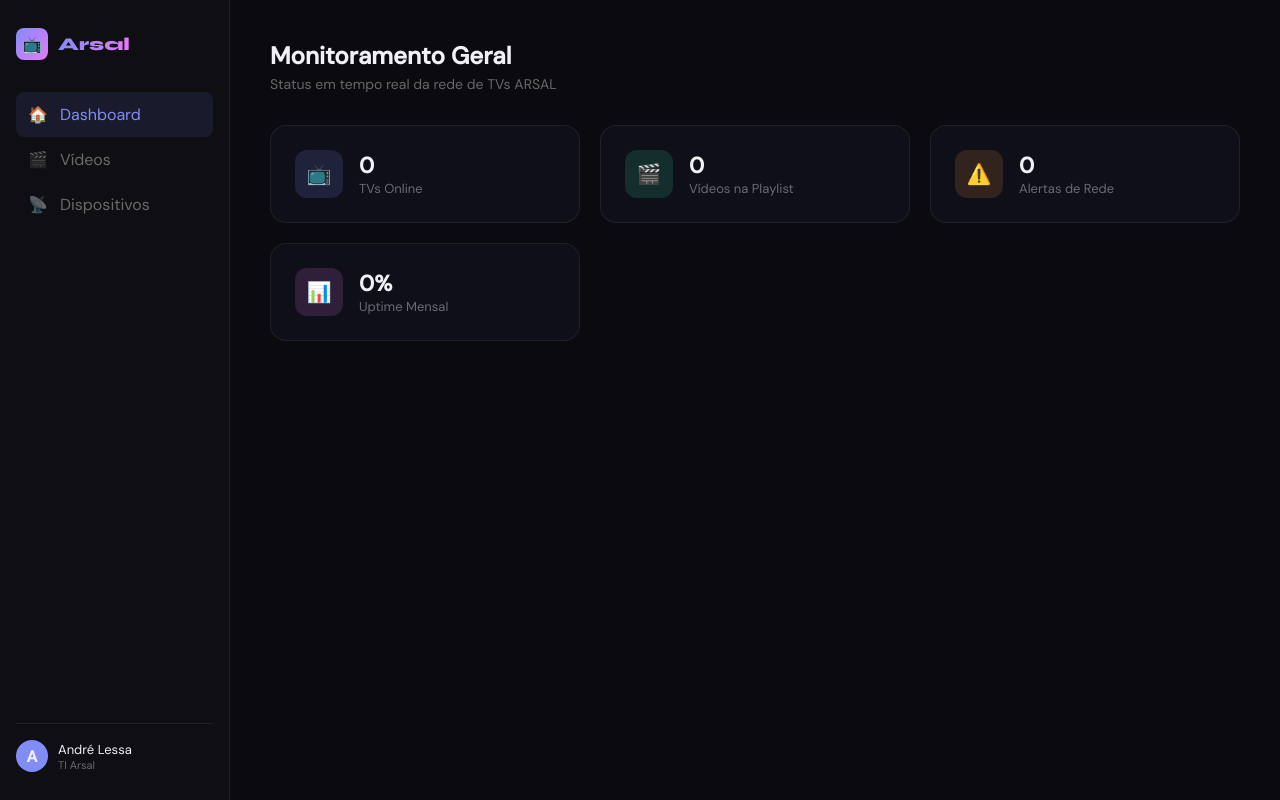
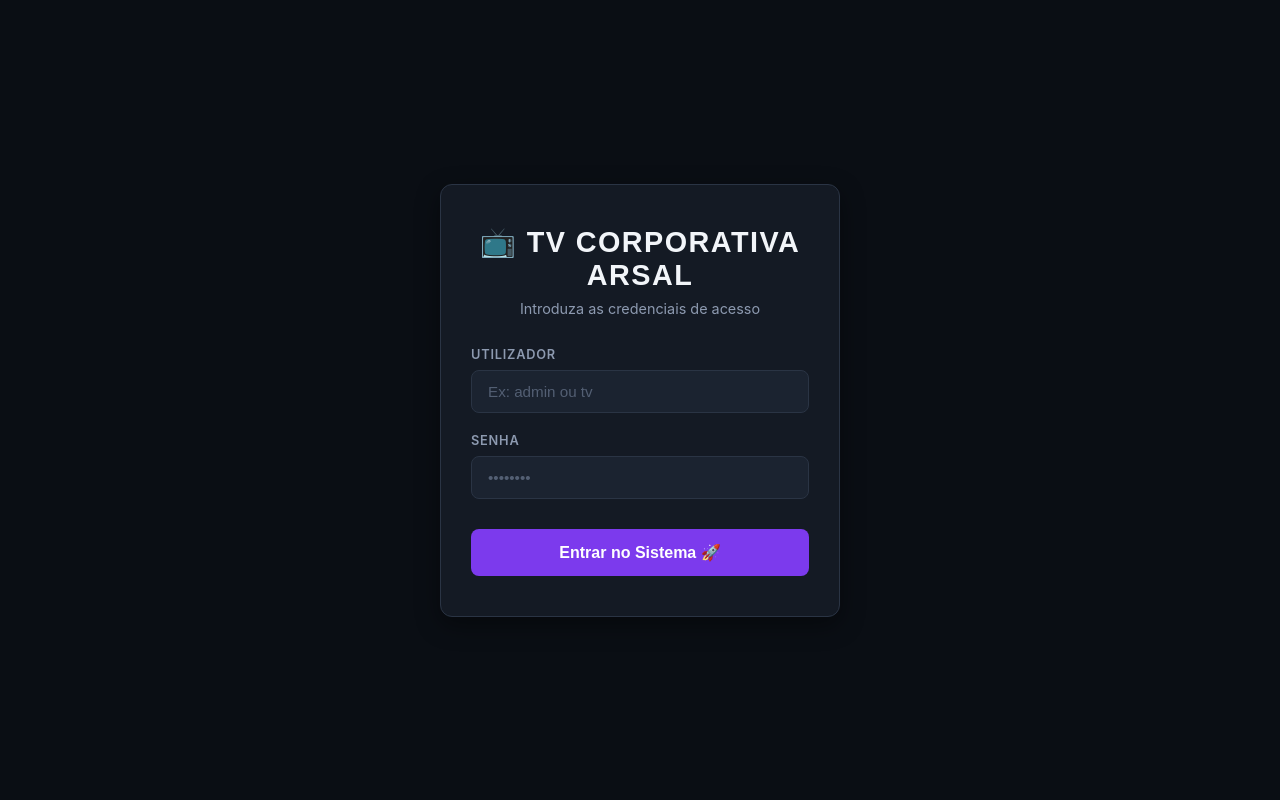
Before and after one commit to andrelessssa/Tv-corporativa_JAVA_ANGULAR, an Angular app in the folder tv-corporativa-frontend/: page / in a window 1280 px wide. Before the commit this address led to /dashboard. Built offline with nearby package versions, Linux system fonts and the light colour scheme; no server answers.

Commit message:
Teste
Teste

```diff
--- a/tv-corporativa-frontend/src/app/app.html
+++ b/tv-corporativa-frontend/src/app/app.html
@@ -1,7 +1,10 @@
-<div class="app-container">
+<div class="app-container" *ngIf="deveExibirSidebar()">
   <app-sidebar></app-sidebar>
-
   <main class="main-content">
     <router-outlet></router-outlet>
   </main>
 </div>
+
+<ng-container *ngIf="!deveExibirSidebar()">
+  <router-outlet></router-outlet>
+</ng-container>
--- a/tv-corporativa-frontend/src/app/app.ts
+++ b/tv-corporativa-frontend/src/app/app.ts
@@ -1,5 +1,6 @@
 import { Component } from '@angular/core';
-import { RouterModule, RouterOutlet } from '@angular/router';
+import { RouterModule, RouterOutlet, Router } from '@angular/router';
+import { CommonModule } from '@angular/common'; // 👈 Essencial para usar o *ngIf
 import { Sidebar } from './shared/components/sidebar/sidebar';
 import { Dashboard } from './features/dashboard/dashboard';
 import { Video } from './features/video/video';
@@ -9,18 +10,35 @@ import { Midia } from './components/midia/midia';
 @Component({
   selector: 'app-root',
   standalone: true,
-
   imports: [
+    CommonModule, // 👈 Adicionado aqui!
     RouterModule,
     RouterOutlet,
     Sidebar,
     Dashboard,
     Video,
     Dispositivos,
-    Midia],
+    Midia
+  ],
   templateUrl: './app.html',
   styleUrls: ['./app.scss']
 })
 export class AppComponent {
   title = 'tv-arsal-front';
+
+  // 🔌 Injeta o Router para monitorar a URL da tela ativa
+  constructor(private router: Router) {}
+
+ // 🕵️‍♂️ Regra atualizada com os caminhos reais das suas rotas!
+  deveExibirSidebar(): boolean {
+    const perfil = localStorage.getItem('perfilUser');
+    const rotaAtual = this.router.url;
+
+    // Só exibe a barra lateral se for ADMIN e estiver nas telas de gerenciamento
+    return perfil === 'ADMIN' && (
+      rotaAtual === '/dashboard' ||
+      rotaAtual === '/videos' ||
+      rotaAtual === '/dispositivos'
+    );
+  }
 }
--- a/tv-corporativa-frontend/src/app/features/login/login.html
+++ b/tv-corporativa-frontend/src/app/features/login/login.html
@@ -1 +1,18 @@
-<p>login works!</p>
+<div class="login-container">
+  <div class="login-card">
+    <h2>📺 TV Corporativa ARSAL</h2>
+    <p>Introduza as credenciais de acesso</p>
+
+    <div class="input-group">
+      <label>Utilizador</label>
+      <input type="text" [(ngModel)]="usuario" placeholder="Ex: admin ou tv">
+    </div>
+
+    <div class="input-group">
+      <label>Senha</label>
+      <input type="password" [(ngModel)]="senha" placeholder="••••••••">
+    </div>
+
+    <button (click)="fazerLogin()">Entrar no Sistema 🚀</button>
+  </div>
+</div>
--- a/tv-corporativa-frontend/src/app/features/login/login.scss
+++ b/tv-corporativa-frontend/src/app/features/login/login.scss
@@ -0,0 +1,92 @@
+.login-container {
+  display: flex;
+  justify-content: center;
+  align-items: center;
+  min-height: 100vh;
+  background-color: #0A0E14; /* Fundo escuro padrão Arsal 🖤 */
+  font-family: 'Inter', sans-serif;
+  padding: 20px;
+}
+
+.login-card {
+  background-color: #141A24; /* Superfície do painel */
+  border: 1px solid #2A3444;
+  border-radius: 12px;
+  padding: 40px 30px;
+  max-width: 400px;
+  width: 100%;
+  box-shadow: 0 8px 24px rgba(0, 0, 0, 0.4);
+  text-align: center;
+
+  h2 {
+    color: #F2F5F9;
+    font-family: 'Oswald', sans-serif;
+    font-size: 1.8rem;
+    margin-bottom: 8px;
+    text-transform: uppercase;
+    letter-spacing: 0.05em;
+  }
+
+  p {
+    color: #8D9AB0;
+    font-size: 0.9rem;
+    margin-bottom: 30px;
+  }
+}
+
+.input-group {
+  text-align: left;
+  margin-bottom: 20px;
+
+  label {
+    display: block;
+    color: #8D9AB0;
+    font-size: 0.8rem;
+    font-weight: 600;
+    text-transform: uppercase;
+    margin-bottom: 8px;
+    letter-spacing: 0.06em;
+  }
+
+  input {
+    width: 100%;
+    padding: 12px 16px;
+    background-color: #1B2330;
+    border: 1px solid #2A3444;
+    border-radius: 8px;
+    color: #F2F5F9;
+    font-size: 0.95rem;
+    outline: none;
+    transition: border-color 0.3s ease;
+
+    &:focus {
+      border-color: #7c3aed; /* Roxo destaque ao focar 💜 */
+    }
+
+    &::placeholder {
+      color: #535F73;
+    }
+  }
+}
+
+button {
+  width: 100%;
+  padding: 14px;
+  background-color: #7c3aed; /* Roxo padrão do botão Novo Vídeo */
+  color: #ffffff;
+  border: none;
+  border-radius: 8px;
+  font-size: 1rem;
+  font-weight: bold;
+  cursor: pointer;
+  transition: background 0.3s ease, transform 0.1s ease;
+  margin-top: 10px;
+
+  &:hover {
+    background-color: #6d28d9;
+  }
+
+  &:active {
+    transform: scale(0.98);
+  }
+}
--- a/tv-corporativa-frontend/src/app/features/login/login.ts
+++ b/tv-corporativa-frontend/src/app/features/login/login.ts
@@ -1,11 +1,32 @@
 import { Component } from '@angular/core';
+import { CommonModule } from '@angular/common';
+import { FormsModule } from '@angular/forms';
+import { Router } from '@angular/router';
 
 @Component({
   selector: 'app-login',
-  imports: [],
+  standalone: true,
+  imports: [CommonModule, FormsModule],
   templateUrl: './login.html',
-  styleUrl: './login.scss',
+  styleUrls: ['./login.scss']
 })
-export class Login {
+export class LoginComponent {
+  usuario: string = '';
+  senha:  String = '';
 
-}
+  constructor(private router: Router) {}
+
+fazerLogin() {
+  if (this.usuario === 'admin' && this.senha === 'arsal@123') {
+    localStorage.setItem('perfilUser', 'ADMIN');
+    this.router.navigate(['/videos']); // 👈 Alterado de 'gestao' para 'videos'!
+  }
+  else if (this.usuario === 'tv' && this.senha === 'tv@123') {
+    localStorage.setItem('perfilUser', 'TV');
+    this.router.navigate(['/tv-loop']);
+  }
+  else {
+    alert('Credenciais incorretas! 🚫');
+  }
+
+}}
--- /dev/null
+++ b/tv-corporativa-frontend/src/app/features/tv-loop/tv-loop.html
@@ -0,0 +1,17 @@
+<div class="tv-container">
+  <video
+    *ngIf="videoUrlAtual"
+    #videoPlayer
+    [src]="videoUrlAtual"
+    (ended)="proximoVideo()"
+    autoplay
+    muted
+    controls="false"
+    class="fullscreen-video">
+  </video>
+
+  <div *ngIf="!videoUrlAtual" class="carregando">
+    <div class="spinner"></div>
+    <h2>Buscando playlist da TV ARSAL... 📡</h2>
+  </div>
+</div>
--- /dev/null
+++ b/tv-corporativa-frontend/src/app/features/tv-loop/tv-loop.scss
@@ -0,0 +1,48 @@
+.tv-container {
+  position: fixed;
+  top: 0;
+  left: 0;
+  width: 100vw;
+  height: 100vh;
+  background-color: #000000; /* Fundo totalmente preto para dar destaque ao vídeo 🖤 */
+  overflow: hidden;
+  display: flex;
+  justify-content: center;
+  align-items: center;
+  z-index: 9999; /* Garante que fica por cima de absolutamente tudo */
+}
+
+.fullscreen-video {
+  width: 100%;
+  height: 100%;
+  object-fit: cover; /* Faz o vídeo preencher a tela toda sem distorcer 🎬 */
+  background-color: #000000;
+}
+
+.carregando {
+  text-align: center;
+  color: #8D9AB0;
+  font-family: 'Inter', sans-serif;
+
+  h2 {
+    margin-top: 20px;
+    font-size: 1.5rem;
+    letter-spacing: 0.05em;
+  }
+}
+
+/* 🔄 Um efeito visual bonito de carregamento enquanto o Java responde */
+.spinner {
+  border: 4px solid rgba(255, 255, 255, 0.1);
+  width: 50px;
+  height: 50px;
+  border-radius: 50%;
+  border-left-color: #7c3aed; /* Roxo padrão do sistema 💜 */
+  animation: spin 1s linear infinite;
+  margin: 0 auto;
+}
+
+@keyframes spin {
+  0% { transform: rotate(0deg); }
+  100% { transform: rotate(360deg); }
+}
--- /dev/null
+++ b/tv-corporativa-frontend/src/app/features/tv-loop/tv-loop.ts
@@ -0,0 +1,67 @@
+import { Component, OnInit, ViewChild, ElementRef } from '@angular/core';
+import { CommonModule } from '@angular/common';
+import { MidiaDTO, VideoService } from '../video/services/video'; // 👈 Buscando o service que você já criou!
+
+@Component({
+  selector: 'app-tv-loop',
+  standalone: true,
+  imports: [CommonModule],
+  templateUrl: './tv-loop.html',
+  styleUrls: ['./tv-loop.scss']
+})
+export class TvLoopComponent implements OnInit {
+
+  // 🎯 Captura a tag <video> do HTML para controlarmos via JavaScript
+  @ViewChild('videoPlayer') videoPlayer!: ElementRef<HTMLVideoElement>;
+
+  listaDeMidias: MidiaDTO[] = [];
+  indiceAtual: number = 0; // Controla qual vídeo da lista está passando
+  videoUrlAtual: string = '';
+
+  constructor(private videoService: VideoService) {}
+
+  ngOnInit(): void {
+    this.carregarPlaylist();
+  }
+
+  // 🔄 Busca a lista de vídeos cadastrados na sua API Java da ARSAL
+  carregarPlaylist(): void {
+    this.videoService.listar().subscribe({
+      next: (dados) => {
+        this.listaDeMidias = dados;
+        if (this.listaDeMidias.length > 0) {
+          this.reproduzirVideo(0); // Começa tocando o primeiro vídeo da lista (posição 0)
+        }
+      },
+      error: (err) => console.error('Erro ao carregar a playlist da TV:', err)
+    });
+  }
+
+  // 🎬 Configura o vídeo atual no player
+  reproduzirVideo(index: number): void {
+    this.indiceAtual = index;
+    this.videoUrlAtual = this.listaDeMidias[index].url;
+    console.log(`Tocando agora: ${this.listaDeMidias[index].nome} 📺`);
+
+    // Dá um pequeno delay para o Angular atualizar a URL na tela e manda dar o Play
+    setTimeout(() => {
+      if (this.videoPlayer && this.videoPlayer.nativeElement) {
+        this.videoPlayer.nativeElement.load();
+        this.videoPlayer.nativeElement.play().catch(err => {
+          console.log('Aguardando interação do usuário ou autoplay liberado:', err);
+        });
+      }
+    }, 100);
+  }
+
+  // 🔄 MÁGICA DO LOOP: Disparado automaticamente quando o vídeo ativo termina!
+  proximoVideo(): void {
+    // Se ainda houver próximos vídeos na lista, avança 1. Se chegou ao fim, volta para o 0!
+    if (this.indiceAtual < this.listaDeMidias.length - 1) {
+      this.reproduzirVideo(this.indiceAtual + 1);
+    } else {
+      console.log('Fim da playlist alcançado. Reiniciando loop infinito... 🔄🔥');
+      this.reproduzirVideo(0);
+    }
+  }
+}
--- a/tv-corporativa-frontend/src/app/shared/components/sidebar/sidebar.html
+++ b/tv-corporativa-frontend/src/app/shared/components/sidebar/sidebar.html
@@ -16,14 +16,14 @@
     <span class="nav-icon">📡</span> Dispositivos
   </div>
 
-
-
   <div class="sidebar-bottom">
     <div class="user-chip">
       <div class="avatar">A</div>
       <div class="user-info">
-        <div class="user-name">André Lessa</div>
-        <div class="user-role">TI Arsal</div>
+        <span class="user-name">Olá, Admin 👋</span>
+        <button (click)="logout()" class="btn-logout">
+          Sair 🚪
+        </button>
       </div>
     </div>
   </div>
--- a/tv-corporativa-frontend/src/app/shared/components/sidebar/sidebar.scss
+++ b/tv-corporativa-frontend/src/app/shared/components/sidebar/sidebar.scss
@@ -35,6 +35,23 @@
       -webkit-text-fill-color: transparent;
     }
   }
+  .btn-logout {
+  background-color: #7c3aed;
+  color: #ffffff;
+  border: none;
+  padding: 4px 6px;
+  border-radius: 6px;
+  font-size: 0.85rem;
+  font-weight: bold;
+  cursor: pointer;
+  margin-top: 8px;
+  width: 80%;
+  transition: background 0.2s ease;
+
+  &:hover {
+    background-color: #7c3aed;  /* Vermelho mais escuro no hover */
+  }
+}
 
   .nav-label {
     font-size: 10px;
--- a/tv-corporativa-frontend/src/app/shared/components/sidebar/sidebar.ts
+++ b/tv-corporativa-frontend/src/app/shared/components/sidebar/sidebar.ts
@@ -1,12 +1,22 @@
 import { Component } from '@angular/core';
-import { CommonModule } from '@angular/common'; // Para diretivas básicas
-import { RouterModule } from '@angular/router'; // <--- ESSENCIAL PARA O ROUTERLINK FUNCIONAR
+import { Router } from '@angular/router'; // 👈 Importante importar o Router!
+import { RouterModule } from '@angular/router'; // Para os routerLink funcionarem
 
 @Component({
   selector: 'app-sidebar',
   standalone: true,
-  imports: [CommonModule, RouterModule], // <--- Adicione o RouterModule aqui
+  imports: [RouterModule], // Garante que as rotas funcionam na sidebar
   templateUrl: './sidebar.html',
   styleUrls: ['./sidebar.scss']
 })
-export class Sidebar {}
+export class Sidebar {
+
+  // 📥 Injeta o Router no construtor para podermos navegar entre as telas
+  constructor(private router: Router) {}
+
+  // 🚪 Função que o HTML estava procurando!
+  logout() {
+    localStorage.removeItem('perfilUser'); // Limpa o usuário logado 🧽
+    this.router.navigate(['/']); // Redireciona para a tela de login!
+  }
+}
```
Also changed, not shown: tv-corporativa-frontend/src/app/app.routes.ts (+13 -4 lines), 1 other file (tests, documents, lock files or other folders).
